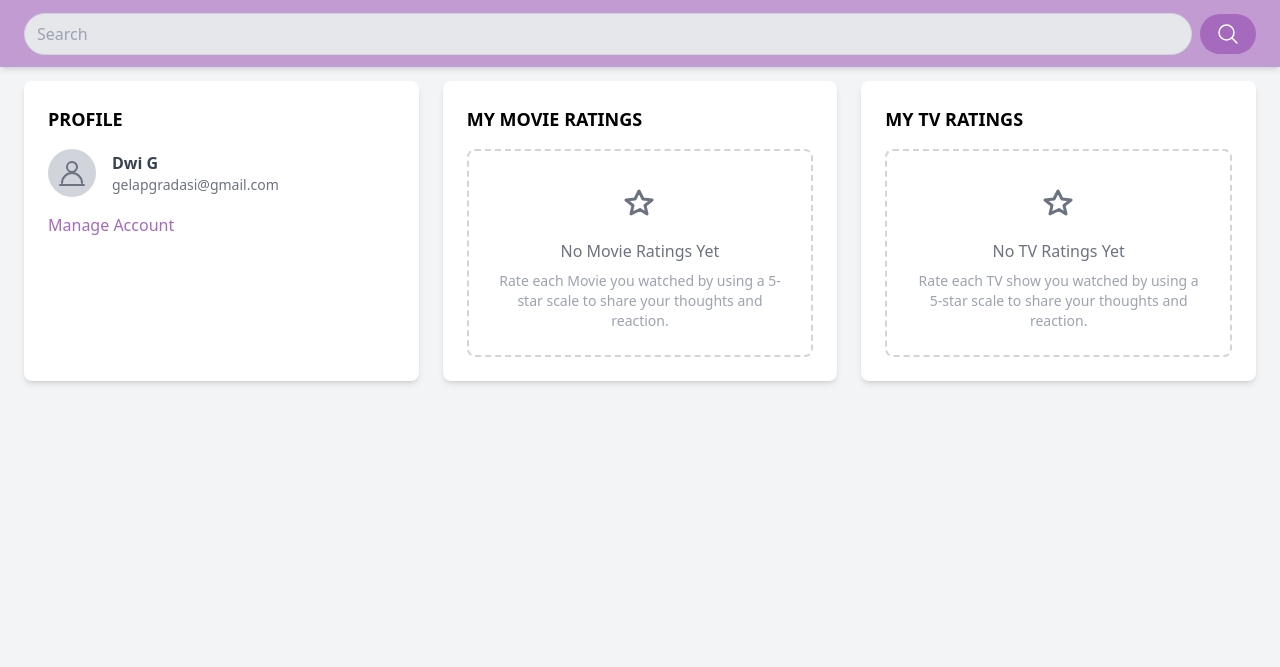
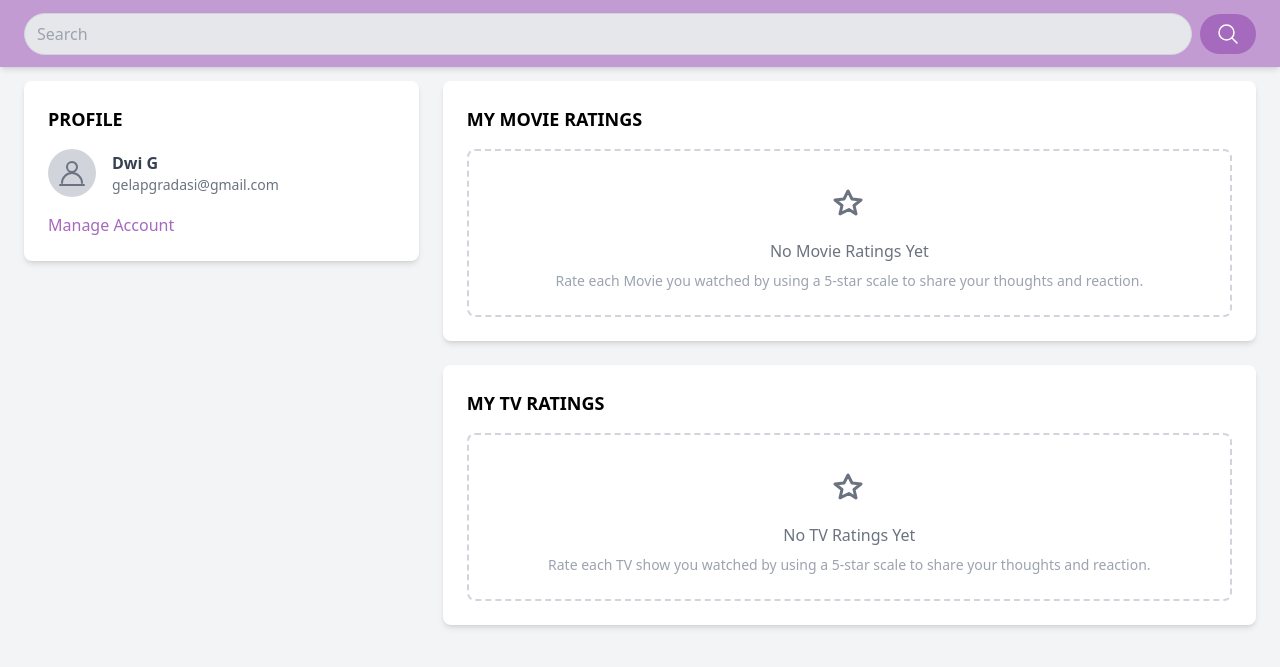
Before and after one commit to GumaMohdor/Sweet-Potato, a website: page public/profile.html in a window 1280 px wide. Shown: the part 55-722 px from the top of the page. Drawn offline with nearby package versions, Linux system fonts and the light colour scheme.

Commit message:
update dikit

```diff
--- a/public/profile.html
+++ b/public/profile.html
@@ -90,7 +90,7 @@
         <section class="container mx-auto px-6 py-10">
             <div class="grid grid-cols-1 lg:grid-cols-3 gap-6">
                 <!-- Profile Card -->
-                <div class="bg-white rounded-lg shadow-md p-6">
+                <div class="bg-white rounded-lg shadow-md p-6 h-fit">
                     <h2 class="text-lg font-bold mb-4">PROFILE</h2>
                     <div class="flex items-center space-x-4">
                         <div class="w-12 h-12 rounded-full bg-gray-300 flex items-center justify-center">
@@ -105,9 +105,10 @@
                     </div>
                     <a href="#" class="block text-main-dark mt-4 font-medium hover:underline">Manage Account</a>
                 </div>
-
+                <!-- section rating -->
+                <div class="w-auto lg:col-span-2">
                     <!-- Movie Ratings -->
-                <div class="bg-white rounded-lg shadow-md p-6" x-bind: >
+                    <div class="bg-white rounded-lg shadow-md p-6" x-bind:>
                         <h2 class="text-lg font-bold mb-4">MY MOVIE RATINGS</h2>
                         <div class="flex flex-col items-center justify-center border-dashed border-2 border-gray-300 rounded-lg p-6">
                             <svg class="w-12 h-12 text-gray-500 mb-4" xmlns="http://www.w3.org/2000/svg" fill="none" viewBox="0 0 24 24" stroke-width="1.5" stroke="currentColor">
@@ -117,9 +118,8 @@
                             <p class="text-gray-400 text-sm text-center mt-2">Rate each Movie you watched by using a 5-star scale to share your thoughts and reaction.</p>
                         </div>
                     </div>
-
                     <!-- TV Ratings -->
-                <div class="bg-white rounded-lg shadow-md p-6">
+                    <div class="bg-white rounded-lg shadow-md p-6 mt-6">
                         <h2 class="text-lg font-bold mb-4">MY TV RATINGS</h2>
                         <div class="flex flex-col items-center justify-center border-dashed border-2 border-gray-300 rounded-lg p-6">
                             <svg class="w-12 h-12 text-gray-500 mb-4" xmlns="http://www.w3.org/2000/svg" fill="none" viewBox="0 0 24 24" stroke-width="1.5" stroke="currentColor">
@@ -127,6 +127,7 @@
                                 </svg>
                                <p class="text-gray-500 text-center">No TV Ratings Yet</p>
                                <p class="text-gray-400 text-sm text-center mt-2">Rate each TV show you watched by using a 5-star scale to share your thoughts and reaction.</p>
+                        </div>
                     </div>
                 </div>
             </div>
```
Also changed, not shown: public/profileSettings.html (+1 -1 lines). Lines whose indentation alone changed are shown as unchanged.
